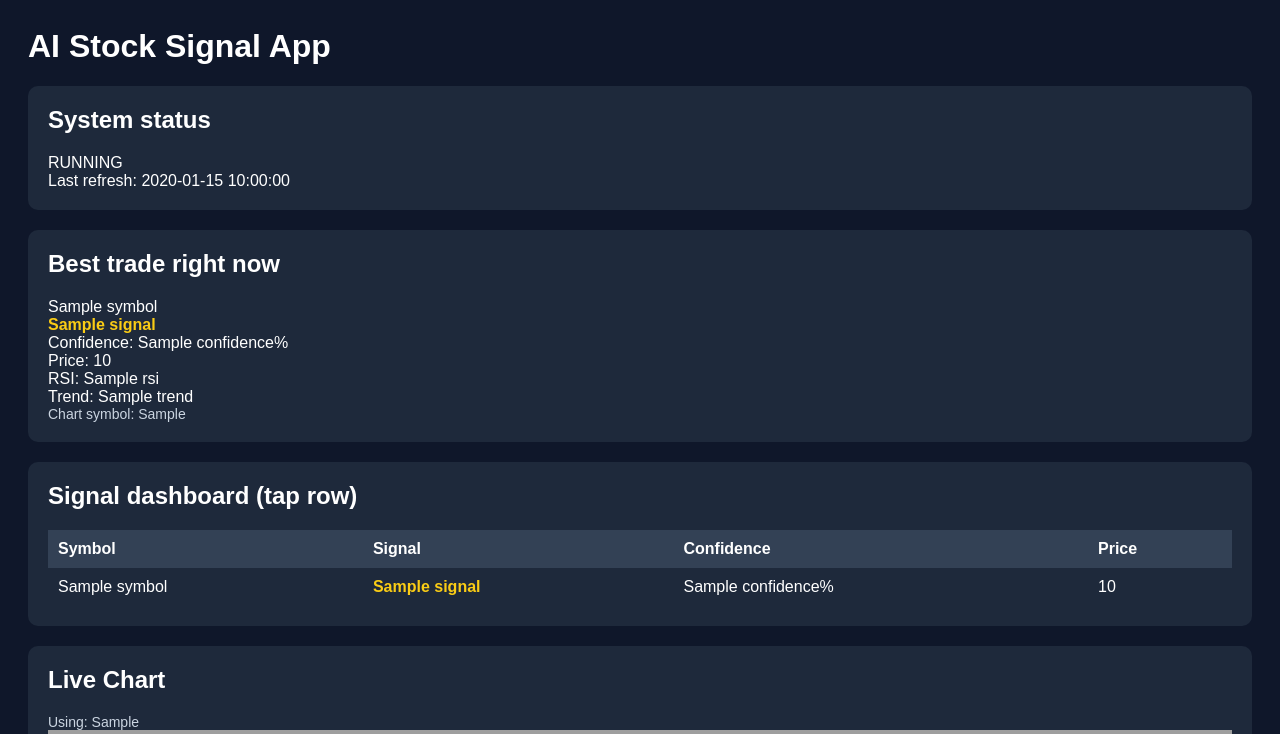
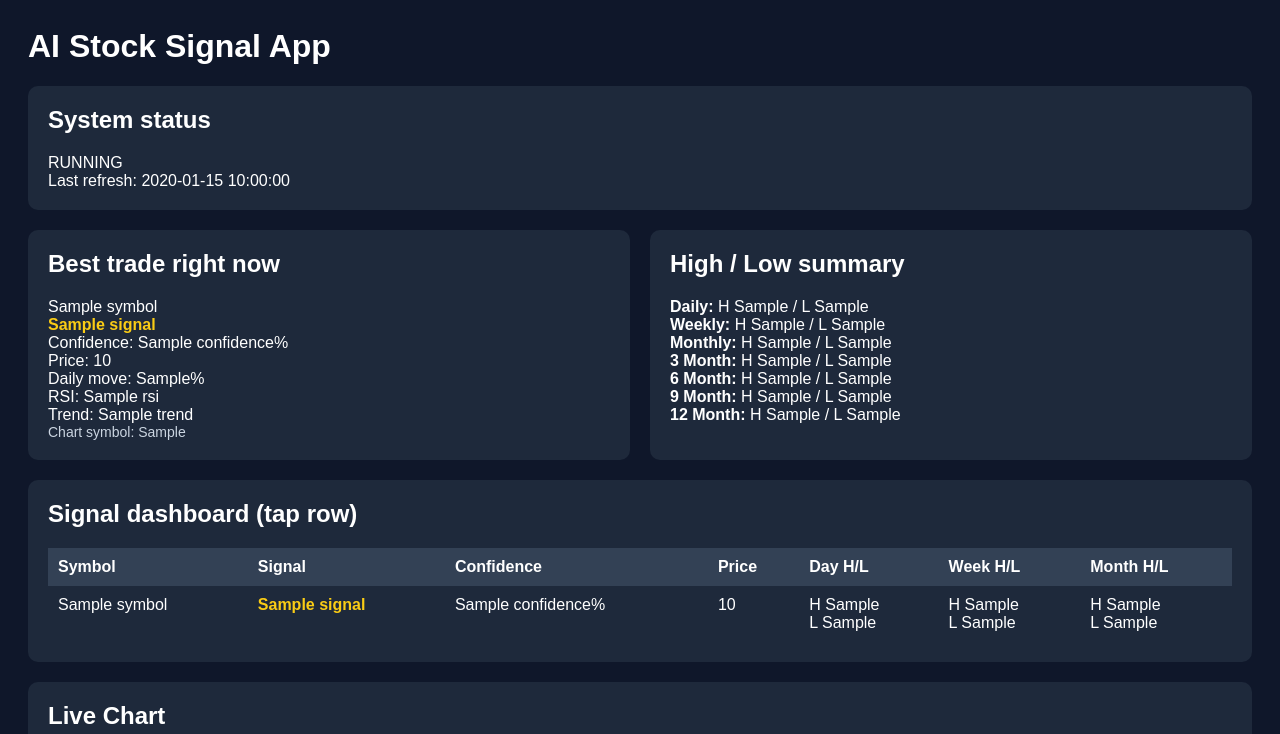
Before and after one commit to CycleX66/ai-stock-app, a Flask app: template templates/index.html in a window 1280 px wide. Shown: the top 734 px of the page. Run offline with Flask 3, Linux system fonts and the light colour scheme; the template is opened without the code that fills it: most values are stand-ins (such as "Sample title", 1, 10 or a date in 2020); grey boxes are pictures that could not be loaded.

Commit message:
replace index with highs and lows dashboard

```diff
--- a/templates/index.html
+++ b/templates/index.html
@@ -23,11 +23,12 @@
         th, td {
             padding: 10px;
             text-align: left;
+            vertical-align: top;
         }
         th {
             background: #334155;
         }
-        h1, h2 {
+        h1, h2, h3 {
             margin-top: 0;
         }
         .small {
@@ -43,17 +44,16 @@
         .best-row {
             background: #1e40af;
         }
-        .buy {
-            color: #22c55e;
-            font-weight: bold;
+        .buy { color: #22c55e; font-weight: bold; }
+        .sell { color: #ef4444; font-weight: bold; }
+        .hold { color: #facc15; font-weight: bold; }
+        .grid {
+            display: grid;
+            grid-template-columns: 1fr 1fr;
+            gap: 20px;
         }
-        .sell {
-            color: #ef4444;
-            font-weight: bold;
-        }
-        .hold {
-            color: #facc15;
-            font-weight: bold;
+        @media (max-width: 900px) {
+            .grid { grid-template-columns: 1fr; }
         }
     </style>
 </head>
@@ -67,6 +67,7 @@
     Last refresh: {{ now }}
 </div>
 
+<div class="grid">
     <div class="box">
         <h2>Best trade right now</h2>
         {{ best.symbol }}<br>
@@ -75,9 +76,22 @@
         </span><br>
         Confidence: {{ best.confidence }}%<br>
         Price: {{ best.price }}<br>
+        Daily move: {{ best.daily_move }}%<br>
         RSI: {{ best.rsi }}<br>
         Trend: {{ best.trend }}<br>
         <div class="small">Chart symbol: {{ best.chart_symbol }}</div>
+    </div>
+
+    <div class="box">
+        <h2>High / Low summary</h2>
+        <strong>Daily:</strong> H {{ best.daily_high }} / L {{ best.daily_low }}<br>
+        <strong>Weekly:</strong> H {{ best.weekly_high }} / L {{ best.weekly_low }}<br>
+        <strong>Monthly:</strong> H {{ best.monthly_high }} / L {{ best.monthly_low }}<br>
+        <strong>3 Month:</strong> H {{ best.high_3m }} / L {{ best.low_3m }}<br>
+        <strong>6 Month:</strong> H {{ best.high_6m }} / L {{ best.low_6m }}<br>
+        <strong>9 Month:</strong> H {{ best.high_9m }} / L {{ best.low_9m }}<br>
+        <strong>12 Month:</strong> H {{ best.high_12m }} / L {{ best.low_12m }}
+    </div>
 </div>
 
 <div class="box">
@@ -88,6 +102,9 @@
             <th>Signal</th>
             <th>Confidence</th>
             <th>Price</th>
+            <th>Day H/L</th>
+            <th>Week H/L</th>
+            <th>Month H/L</th>
         </tr>
         {% for s in scored %}
         <tr class="clickable-row {% if s.symbol == best.symbol %}best-row{% endif %}" onclick="window.location='/?symbol={{ s.symbol }}'">
@@ -99,6 +116,9 @@
             </td>
             <td>{{ s.confidence }}%</td>
             <td>{{ s.price }}</td>
+            <td>H {{ s.daily_high }}<br>L {{ s.daily_low }}</td>
+            <td>H {{ s.weekly_high }}<br>L {{ s.weekly_low }}</td>
+            <td>H {{ s.monthly_high }}<br>L {{ s.monthly_low }}</td>
         </tr>
         {% endfor %}
     </table>
```
Lines whose indentation alone changed are shown as unchanged.
